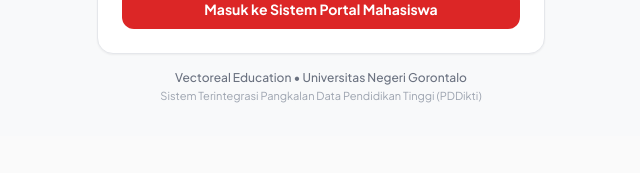
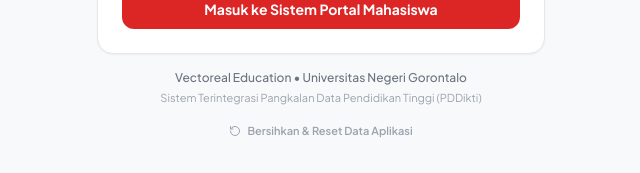
Before and after one commit to ismail26072006-oss/vect, a React (Vite) app: page / in a window 1280 px wide. Shown: the part 981-1154 px from the top of the page, without its empty margins (319-959 px from the left). Before the commit the page ends 1117 px from the top, so only its background shows below. Built offline with nearby package versions, Linux system fonts and the light colour scheme.

Commit message:
feat(data): implement data reset mechanism and update profile
- Add global data wipe and reset functionality in App, Navbar, and LoginScreen.
- Update initial user profile and class members to match new academic data.
- Enforce clean application state with version-based storage wipe.

```diff
--- a/src/App.tsx
+++ b/src/App.tsx
@@ -32,6 +32,17 @@
   isNimAllowedInClass,
   recordClassMember
 } from './services/firebaseSyncService';
+
+// Auto-reset all data on first load to pristine clean state
+const SYSTEM_WIPE_VERSION = '2026_10_31_clean_final_v10';
+if (typeof window !== 'undefined') {
+  if (localStorage.getItem('siakad_clean_version') !== SYSTEM_WIPE_VERSION) {
+    try {
+      localStorage.clear();
+      localStorage.setItem('siakad_clean_version', SYSTEM_WIPE_VERSION);
+    } catch (e) {}
+  }
+}
 
 export function App() {
   const [isLoggedIn, setIsLoggedIn] = useState<boolean>(() => {
@@ -456,9 +467,40 @@
     }
   };
 
+  /**
+   * Reset & Clean All Data:
+   * Clears localStorage and resets application state to completely clean state
+   */
+  const handleResetAllData = () => {
+    try {
+      localStorage.clear();
+      localStorage.setItem('siakad_clean_version', SYSTEM_WIPE_VERSION);
+    } catch (e) {}
+    setIsLoggedIn(false);
+    setCurrentClass(null);
+    setCurrentUser(initialUser);
+    setTasks([]);
+    setSchedules([]);
+    setNotifications([
+      {
+        id: 'toast-reset-' + Date.now(),
+        title: '🧹 Sistem Berhasil Dibersihkan',
+        message: 'Seluruh cache dan data berhasil direset. Aplikasi bersih dan siap digunakan.',
+        type: 'success',
+        timestamp: Date.now()
+      }
+    ]);
+  };
+
   // STEP 1: Not Logged In -> Show Login Screen (Differentiating Ketua Kelas & Mahasiswa + NIM input)
   if (!isLoggedIn) {
-    return <LoginScreen onLogin={handleLogin} defaultNim={currentUser.nim} />;
+    return (
+      <LoginScreen
+        onLogin={handleLogin}
+        defaultNim={currentUser.nim}
+        onResetData={handleResetAllData}
+      />
+    );
   }
 
   // STEP 2: Logged In, but No Class Chosen -> Show Class Gate Screen (Enter Class Code / Create Class)
@@ -501,6 +543,7 @@
           onLogout={handleLogout}
           onOpenBiodata={() => setCurrentPage('biodata')}
           onSwitchClass={handleSwitchClass}
+          onResetData={handleResetAllData}
         />
 
         {/* Content Body */}
--- a/src/components/LoginScreen.tsx
+++ b/src/components/LoginScreen.tsx
@@ -14,7 +14,8 @@
   UserCheck,
   User,
   Trash2,
-  Image as ImageIcon
+  Image as ImageIcon,
+  RotateCcw
 } from 'lucide-react';
 
 export interface DeviceAccount {
@@ -31,11 +32,13 @@
 interface LoginScreenProps {
   onLogin: (role: UserRole, nim: string, studentName?: string) => void;
   defaultNim?: string;
+  onResetData?: () => void;
 }
 
 export const LoginScreen: React.FC<LoginScreenProps> = ({
   onLogin,
-  defaultNim = '04102425006'
+  defaultNim = '04102425006',
+  onResetData
 }) => {
   // Load previously logged-in accounts on THIS device only (No dummy/unregistered names)
   const [deviceAccounts, setDeviceAccounts] = useState<DeviceAccount[]>(() => {
@@ -562,13 +565,31 @@
       </div>
 
       {/* Footer */}
-      <footer className="text-center text-xs text-gray-400 mt-4 space-y-0.5">
+      <footer className="text-center text-xs text-gray-400 mt-4 space-y-1">
         <p className="font-medium text-gray-500">
           Vectoreal Education • Universitas Negeri Gorontalo
         </p>
         <p className="text-[11px]">
           Sistem Terintegrasi Pangkalan Data Pendidikan Tinggi (PDDikti)
         </p>
+
+        {onResetData && (
+          <div className="pt-2">
+            <button
+              type="button"
+              onClick={() => {
+                if (window.confirm('Bersihkan semua cache dan reset data awal aplikasi?')) {
+                  onResetData();
+                }
+              }}
+              className="text-[11px] font-semibold text-gray-400 hover:text-red-600 transition-colors inline-flex items-center gap-1.5 px-2.5 py-1 rounded-lg hover:bg-gray-100 border border-transparent hover:border-gray-200"
+              title="Bersihkan semua cache dan data lokal"
+            >
+              <RotateCcw className="w-3 h-3 text-gray-400" />
+              <span>Bersihkan & Reset Data Aplikasi</span>
+            </button>
+          </div>
+        )}
       </footer>
     </div>
   );
--- a/src/components/Navbar.tsx
+++ b/src/components/Navbar.tsx
@@ -1,15 +1,16 @@
 import React, { useState, useRef, useEffect } from 'react';
 import { UserProfile, UserRole, ClassInfo } from '../types';
-import { Menu, ChevronDown, User, LogOut, Shield, Check, School, RefreshCw, KeyRound } from 'lucide-react';
+import { Menu, ChevronDown, User, LogOut, Shield, Check, School, RefreshCw, KeyRound, RotateCcw } from 'lucide-react';
 
 interface NavbarProps {
   user: UserProfile;
   currentClass: ClassInfo | null;
   onToggleSidebar: () => void;
-  onRoleChange: (newRole: UserRole) => void;
+  onRoleChange?: (newRole: UserRole) => void;
   onLogout: () => void;
   onOpenBiodata: () => void;
   onSwitchClass: () => void;
+  onResetData?: () => void;
 }
 
 export const Navbar: React.FC<NavbarProps> = ({
@@ -20,6 +21,7 @@
   onLogout,
   onOpenBiodata,
   onSwitchClass,
+  onResetData,
 }) => {
   const [showDropdown, setShowDropdown] = useState(false);
   const dropdownRef = useRef<HTMLDivElement>(null);
@@ -148,6 +150,20 @@
                 <User className="w-4 h-4 text-gray-400" />
                 <span>Biodata Mahasiswa (PDDikti)</span>
               </button>
+              {onResetData && (
+                <button
+                  onClick={() => {
+                    if (window.confirm('Bersihkan dan reset semua data lokal sekarang?')) {
+                      onResetData();
+                      setShowDropdown(false);
+                    }
+                  }}
+                  className="w-full px-4 py-2 text-left text-amber-700 hover:bg-amber-50 flex items-center gap-2 border-t border-gray-100"
+                >
+                  <RotateCcw className="w-4 h-4 text-amber-600" />
+                  <span>Reset & Bersihkan Data</span>
+                </button>
+              )}
               <button
                 onClick={onLogout}
                 className="w-full px-4 py-2 text-left text-red-600 hover:bg-red-50 flex items-center gap-2"
--- a/src/data/initialData.ts
+++ b/src/data/initialData.ts
@@ -2,17 +2,17 @@
 
 export const initialUser: UserProfile = {
   nim: '04102425006',
-  name: 'Ismail K. Zakaria',
+  name: 'ISMAIL K. ZAKARIA',
   email: '04102425006@mahasiswa.ung.ac.id',
-  role: 'MAHASISWA',
-  prodi: 'Pendidikan Teknologi Informasi',
-  fakultas: 'Teknik',
+  role: 'KETUA_KELAS',
+  prodi: 'S1 MATEMATIKA',
+  fakultas: 'Matematika dan Ilmu Pengetahuan Alam',
   semester: 4,
   angkatan: '2024',
   dosenWali: 'Dr. Ir. Mohamad Syafri, M.T.',
   statusAkademik: 'AKTIF',
-  ipk: 3.48,
-  sksSelesai: 40,
+  ipk: 3.85,
+  sksSelesai: 48,
   sksTotal: 144,
   tunggakan: 0,
 };
--- a/src/services/firebaseSyncService.ts
+++ b/src/services/firebaseSyncService.ts
@@ -342,24 +342,10 @@
 export const DEFAULT_CLASS_MEMBERS: ClassMember[] = [
   {
     nim: '04102425006',
-    name: 'Ismail K. Zakaria',
+    name: 'ISMAIL K. ZAKARIA',
     role: 'KETUA_KELAS',
-    prodi: 'Pendidikan Teknologi Informasi',
-    joinedAt: new Date(Date.now() - 86400000 * 7).toISOString()
-  },
-  {
-    nim: '04102425015',
-    name: 'Rizky Pratama',
-    role: 'MAHASISWA',
-    prodi: 'Pendidikan Teknologi Informasi',
-    joinedAt: new Date(Date.now() - 86400000 * 3).toISOString()
-  },
-  {
-    nim: '04102425022',
-    name: 'Siti Nurhaliza',
-    role: 'MAHASISWA',
-    prodi: 'Pendidikan Teknologi Informasi',
-    joinedAt: new Date(Date.now() - 86400000 * 1).toISOString()
+    prodi: 'S1 MATEMATIKA',
+    joinedAt: new Date().toISOString()
   }
 ];
 
```
